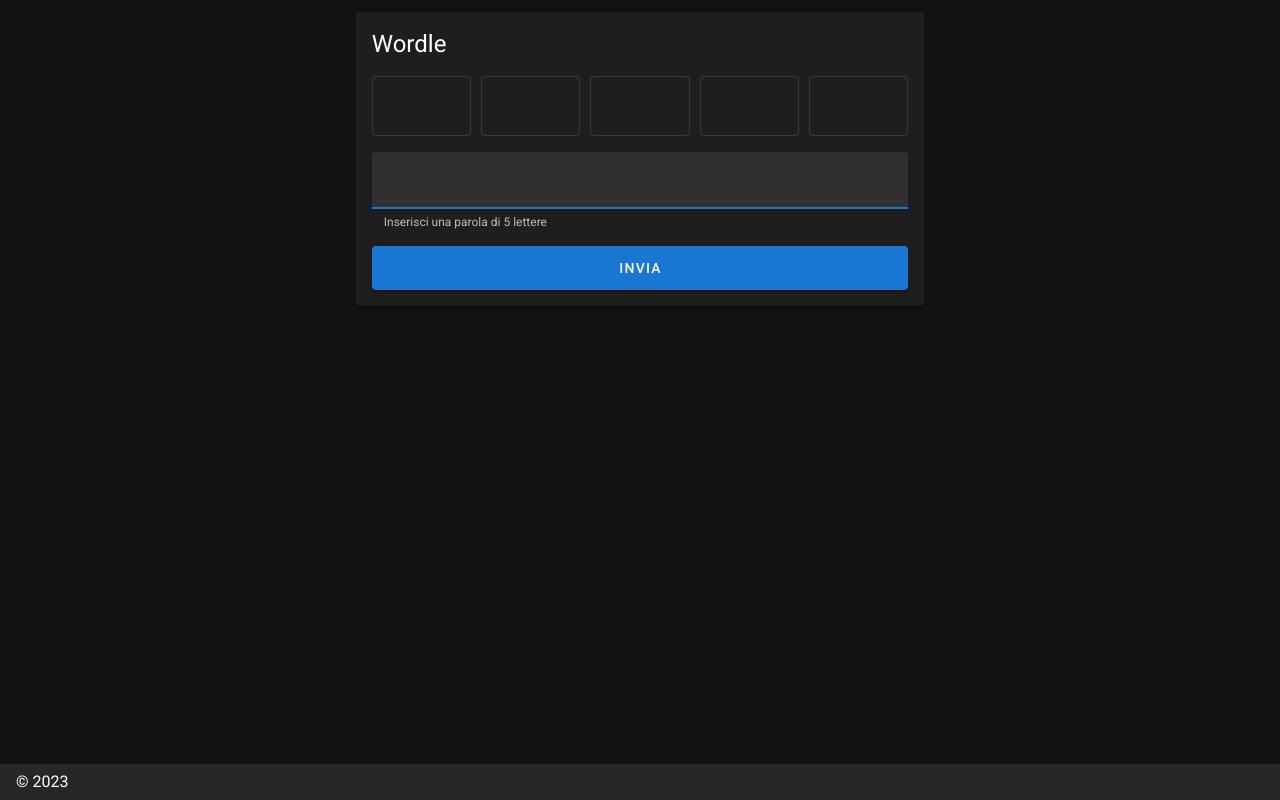
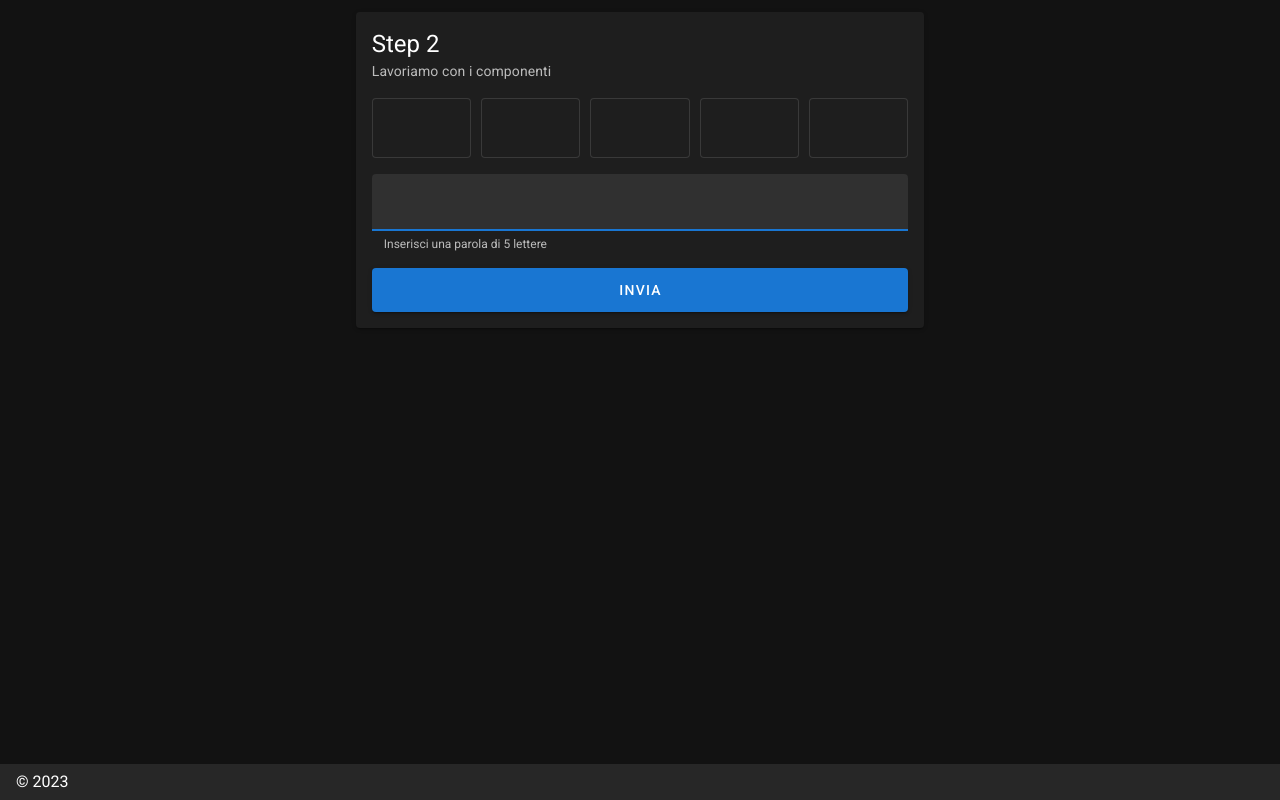
Before and after one commit to weconstudio/wordle, a Nuxt app: page / in a window 1280 px wide. Built offline with nearby package versions, Linux system fonts and the light colour scheme.

Commit message:
pulizia generale

```diff
--- a/assets/variables.scss
+++ /dev/null
@@ -1,4 +0,0 @@
-// Ref: https://github.com/nuxt-community/vuetify-module#customvariables
-//
-// The variables you want to modify
-// $font-size-root: 20px;
--- a/components/Char.vue
+++ b/components/Char.vue
@@ -5,6 +5,17 @@
     </v-card-text>
   </v-card>
 </template>
+
+<script>
+export default {
+  props: {
+    char: {
+      type: String,
+      required: true,
+    },
+  },
+}
+</script>
 
 <style lang="scss">
 .char{
@@ -16,13 +27,3 @@
   font-size: 20px !important;
 }
 </style>
-<script>
-export default {
-  props: {
-    char: {
-      type: String,
-      required: true,
-    },
-  },
-}
-</script>
--- a/components/Guess.vue
+++ b/components/Guess.vue
@@ -1,5 +1,6 @@
 <template>
   <!-- TODO: usare il componente Char per mostrare i singoli caratteri della prop guess utilizzando la variabile computed characters -->
+  <div></div>
 </template>
 <script>
 export default {
@@ -13,13 +14,10 @@
     characters() {
       // TODO: restituire un array contenente di caratteri di this.guess
       // es: PESCA => ['P', 'E', 'S', 'C', 'A']
-      // TODO: se this.guess è vuoto, tornare un array di 5 stringhe vuote
+      // TODO: se this.guess è vuoto, restituire un array di 5 stringhe vuote
 
       return ['a', 'b', 'c', 'd', 'e']
     },
   }
 }
 </script>
-
-<style lang="scss">
-</style>
--- a/nuxt.config.js
+++ b/nuxt.config.js
@@ -48,7 +48,7 @@
 
   // Vuetify module configuration: https://go.nuxtjs.dev/config-vuetify
   vuetify: {
-    customVariables: ['~/assets/variables.scss'],
+    customVariables: [],
     theme: {
       dark: true,
       themes: {
--- a/pages/index.vue
+++ b/pages/index.vue
@@ -3,8 +3,11 @@
     <v-col cols="12" sm="8" md="6">
       <v-card>
         <v-card-title class="headline">
-          Wordle
+          Step 2
         </v-card-title>
+        <v-card-subtitle>
+          Lavoriamo con i componenti
+        </v-card-subtitle>
         <v-card-text>
           <!-- TODO: sostituire con un componente dedicato denominato Guess -->
           <div class="guess">
```
Also changed, not shown: static/v.png (deleted), static/vuetify-logo.svg (deleted), store/README.md (deleted).
